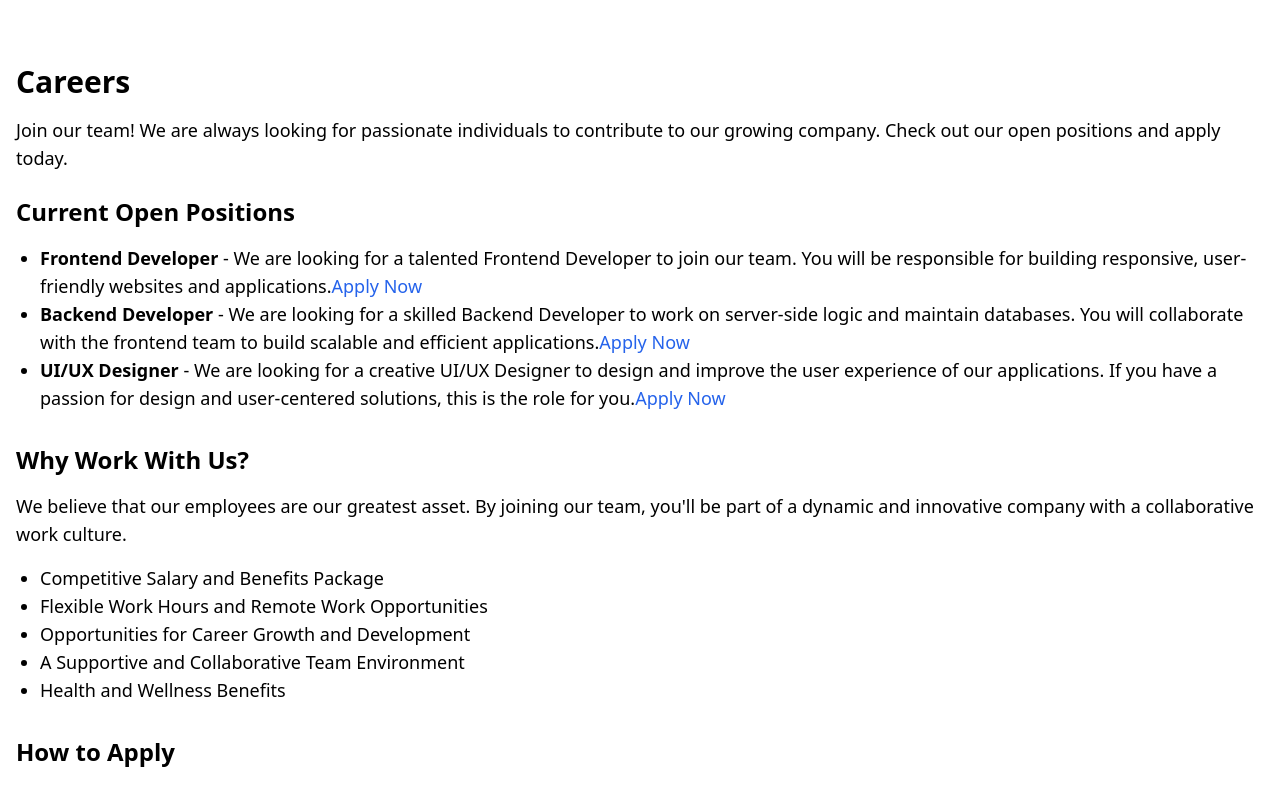
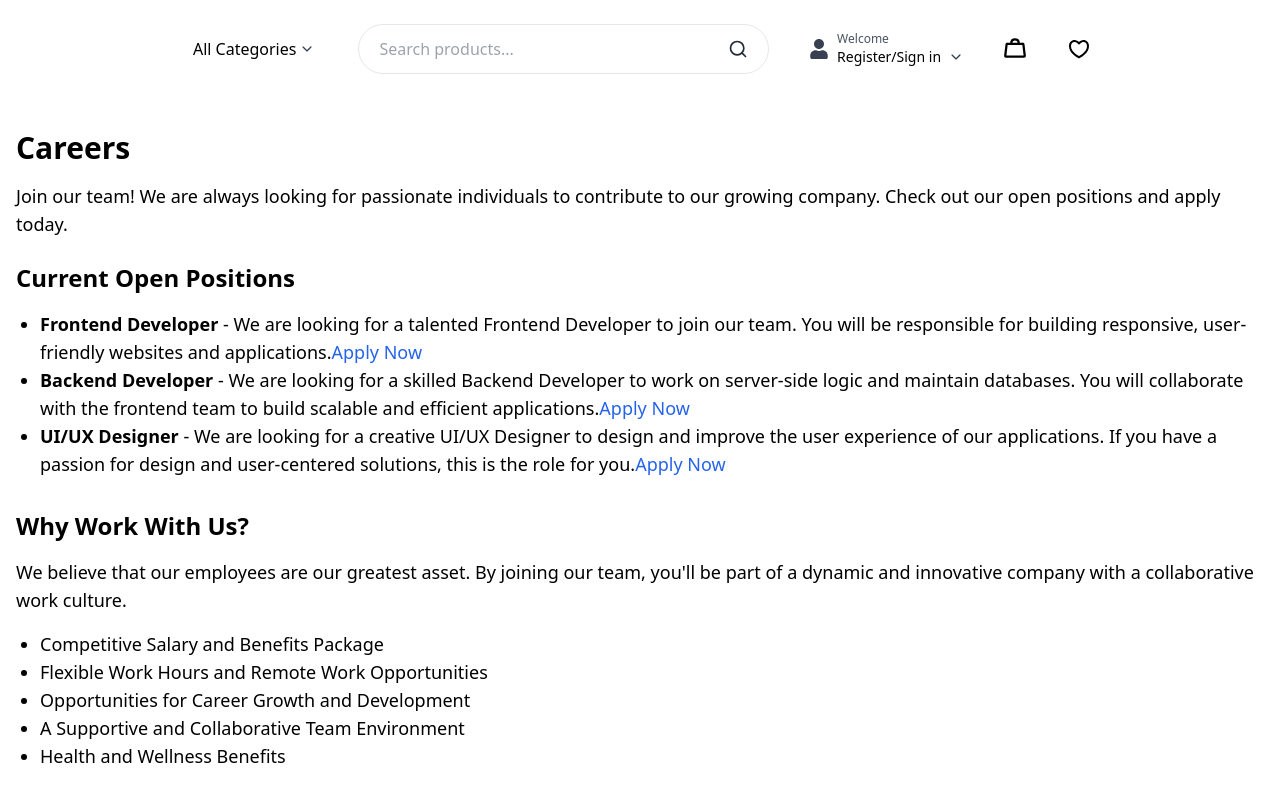
Before and after one commit to ManurangaJay/Home-Page, a Next.js app: page /careers in a window 1280 px wide. Shown: the top 789 px of the page. Built offline with nearby package versions, Linux system fonts and the light colour scheme.

Commit message:
feat: Implement the header

```diff
--- /dev/null
+++ b/app/components/Header.tsx
@@ -0,0 +1,128 @@
+"use client";
+import { useState, useEffect, useRef } from "react";
+import { FaUser } from "react-icons/fa";
+import { RiHeart3Line } from "react-icons/ri";
+import { PiHandbagSimpleBold } from "react-icons/pi";
+import { LuSearch } from "react-icons/lu";
+import { IoIosArrowDown } from "react-icons/io";
+
+const Header = () => {
+  const [category, setCategory] = useState("All Categories");
+  const [isCategoryDropdownOpen, setIsCategoryDropdownOpen] = useState(false); // Category dropdown visibility
+  const [isUserDropdownOpen, setIsUserDropdownOpen] = useState(false); // Register/Sign in dropdown visibility
+
+  // Declare refs with proper typing for HTMLDivElement
+  const categoryRef = useRef<HTMLDivElement>(null); // Ref for category dropdown
+  const userRef = useRef<HTMLDivElement>(null); // Ref for user dropdown
+
+  const categories = [
+    "All Categories",
+    "Electronics",
+    "Clothing",
+    "Home",
+    "Books",
+    "Toys",
+  ];
+
+  useEffect(() => {
+    const handleClickOutside = (event: MouseEvent) => {
+      if (
+        categoryRef.current &&
+        !categoryRef.current.contains(event.target as Node) &&
+        userRef.current &&
+        !userRef.current.contains(event.target as Node)
+      ) {
+        setIsCategoryDropdownOpen(false);
+        setIsUserDropdownOpen(false);
+      }
+    };
+
+    document.addEventListener("mousedown", handleClickOutside);
+
+    return () => {
+      document.removeEventListener("mousedown", handleClickOutside);
+    };
+  }, []);
+
+  return (
+    <header className="bg-white p-2 flex items-center justify-center space-x-10">
+      <div className="relative" ref={categoryRef}>
+        <button
+          className="flex items-center appearance-none bg-white p-1"
+          onClick={() => setIsCategoryDropdownOpen((prev) => !prev)}
+        >
+          {category}
+          <IoIosArrowDown className="ml-1 text-gray-700 text-sm" />
+        </button>
+        <div
+          className={`absolute top-full left-0 bg-white border rounded-md w-48 ${
+            isCategoryDropdownOpen ? "block" : "hidden"
+          } z-10`}
+        >
+          {categories.map((cat) => (
+            <button
+              key={cat}
+              value={cat}
+              onClick={() => {
+                setCategory(cat);
+                setIsCategoryDropdownOpen(false);
+              }}
+              className="block w-full text-left p-2 text-sm text-gray-700 hover:bg-gray-200"
+            >
+              {cat}
+            </button>
+          ))}
+        </div>
+      </div>
+
+      <div className="flex items-center border rounded-full py-3 w-1/3 px-5">
+        <input
+          type="text"
+          placeholder="Search products..."
+          className="flex-grow outline-none"
+        />
+        <LuSearch className="text-gray-800 text-xl " />
+      </div>
+
+      <div className="relative" ref={userRef}>
+        <button
+          className="flex items-center cursor-pointer text-sm"
+          onClick={() => setIsUserDropdownOpen((prev) => !prev)}
+        >
+          <FaUser className="text-gray-700 cursor-pointer text-xl mr-2" />{" "}
+          <div className="flex flex-col items-start">
+            <span className="text-xs text-gray-600">Welcome</span>
+            <span className="flex items-center">
+              Register/Sign in
+              <IoIosArrowDown className="ml-2 text-gray-700 text-sm" />
+            </span>
+          </div>
+        </button>
+        <div
+          className={`absolute top-full left-0 bg-white border rounded-md w-48 ${
+            isUserDropdownOpen ? "block" : "hidden"
+          } z-10`}
+        >
+          <button
+            onClick={() => console.log("Go to Register")}
+            className="block w-full text-left p-2 text-sm text-gray-700 hover:bg-gray-200"
+          >
+            Register
+          </button>
+          <button
+            onClick={() => console.log("Go to Sign in")}
+            className="block w-full text-left p-2 text-sm text-gray-700 hover:bg-gray-200"
+          >
+            Sign in
+          </button>
+        </div>
+      </div>
+
+      <PiHandbagSimpleBold className="text-2xl cursor-pointer" />
+
+      <RiHeart3Line className="text-2xl cursor-pointer" />
+    </header>
+  );
+};
+
+export default Header;
--- a/app/layout.tsx
+++ b/app/layout.tsx
@@ -2,6 +2,7 @@ import type { Metadata } from "next";
 import { Geist, Geist_Mono } from "next/font/google";
 import "./globals.css";
 import Footer from "./components/Fotter";
+import Header from "./components/Header";
 
 const geistSans = Geist({
   variable: "--font-geist-sans",
@@ -28,6 +29,7 @@ export default function RootLayout({
       <body
         className={`${geistSans.variable} ${geistMono.variable} antialiased`}
       >
+        <Header />
         {children}
         <Footer />
       </body>
```
